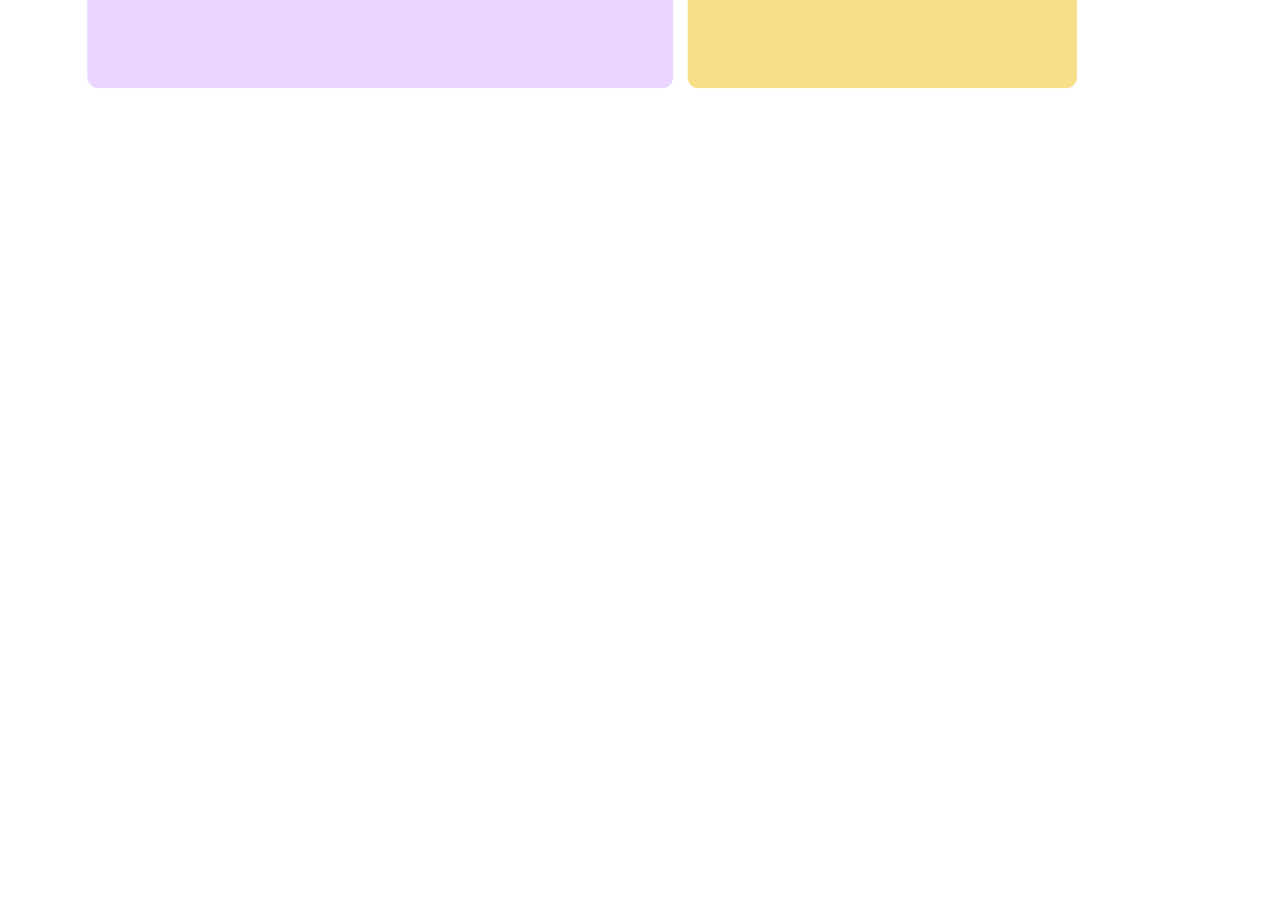
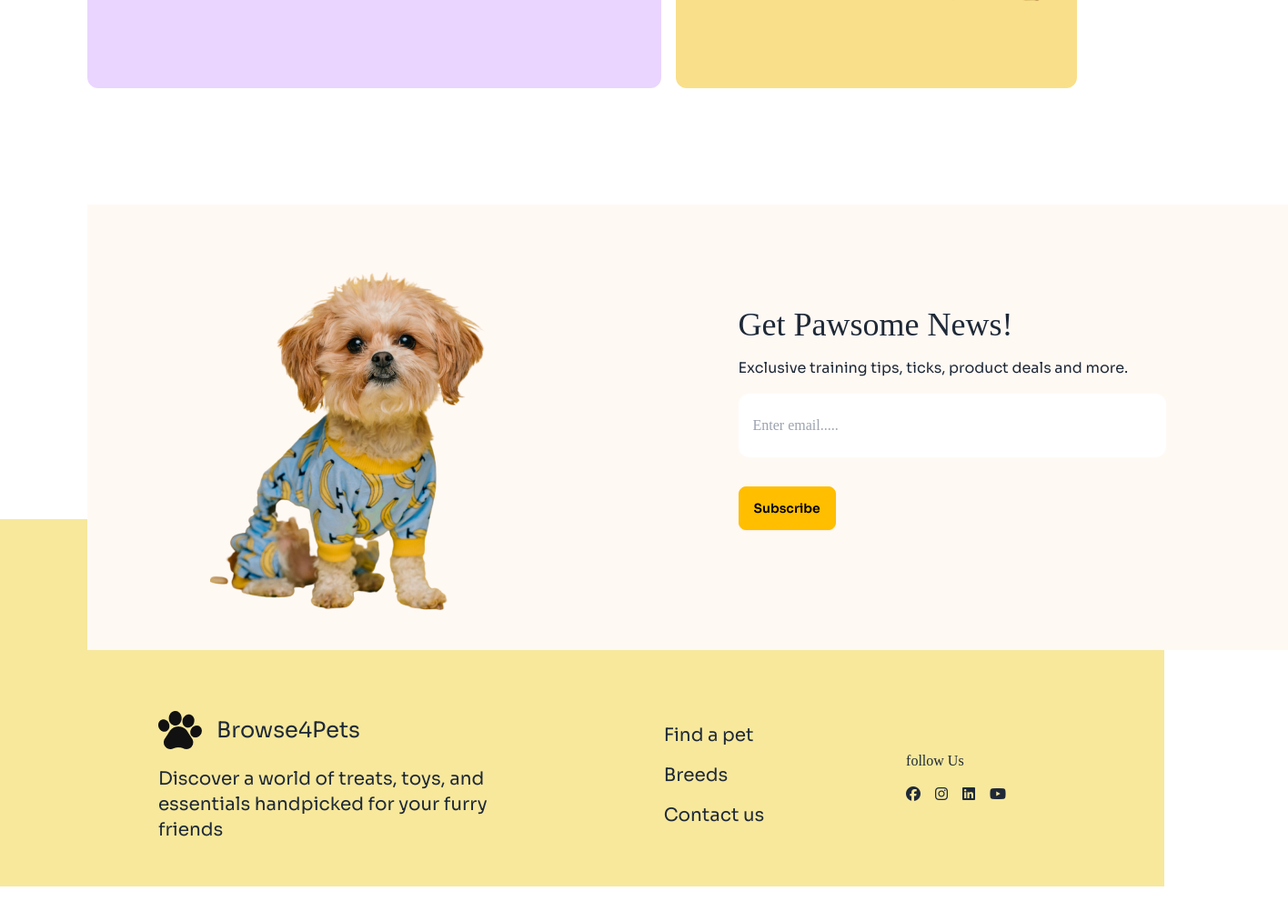
Before and after one commit to sariakhatun/Assignment3-001, a plain HTML site: page index.html in a window 1280 px wide. Shown: the part 2492-3505 px from the top of the page at 91% size, 1416 px wide, since content can reach past the window. Before the commit the page ends 2717 px from the top, so only its background shows below. Drawn offline with nearby package versions, Linux system fonts and the light colour scheme; a web font is replaced by a local one.

Commit message:
added footer section

```diff
--- a/index.html
+++ b/index.html
@@ -395,7 +395,8 @@
 
         <div class="lg:flex lg:gap-4">
           <!-- big card -->
-          <div class="bg-purple-200 py-12 px-8 lg:pt-24 lg:px-12 rounded-xl lg:flex w-[360px] h-[230px] lg:w-[750px] lg:h-[380px] mb-8"
+          <div
+            class="bg-purple-200 py-12 px-8 lg:pt-24 lg:px-12 rounded-xl lg:flex w-[360px] h-[230px] lg:w-[750px] lg:h-[380px] mb-8"
           >
             <div class="">
               <p class="hidden lg:block text-xl">Under Price</p>
@@ -414,17 +415,70 @@
             </div>
           </div>
           <!-- small card -->
-        <div class=" w-[360px] h-[230px] lg:w-[510px] lg:h-[380px] bg-[#F9DF8A] rounded-xl ">
+          <div
+            class="w-[360px] h-[230px] lg:w-[540px] lg:h-[380px] bg-[#F9DF8A] rounded-xl"
+          >
             <div class="mx-10 py-16">
               <h1 class="text-2xl lg:text-3xl">T-Shirt for Dogs</h1>
               <h1 class="text-4xl lg:text-5xl text-orange-400">$7.99</h1>
             </div>
             <div class="relative -top-52 lg:-top-60 ml-52 mt-8">
-            <img src="c1-assets/cute-pet-mid.png" alt="">
+              <img src="c1-assets/cute-pet-mid.png" alt="" />
             </div>
           </div>
         </div>
+      </section>
 
+      <!-- upper -->
+      <section class="mx-6 lg:mx-24 my-12 lg:my-24 bg-[#FFF9F4] pt-12 lg:flex justify-around w-[360px]  lg:w-[1320px] lg:h-[490px] relative z-10"
+      >
+        <!-- dog -->
+        <div class="flex items-center justify-center">
+          <img src="c1-assets/cute-pet-mid.png" alt="" />
+        </div>
+        <!-- contact -->
+        <div class="mt-16">
+          <h1 class="text-4xl lg:text-left text-center ">Get Pawsome News!</h1>
+          <p class="sora my-4 lg:text-left text-center ">
+            Exclusive training tips, ticks, product deals and more.
+          </p>
+          <input
+            type="text"
+            name=""
+            id=""
+            placeholder="Enter email....."
+            class="bg-white w-[170px] lg:w-[470px] h-[70px] p-4 rounded-xl mb-8"
+          />
+          <div class="lg:text-left text-center pb-8">
+            <button class="btn btn-warning sora">Subscribe</button>
+          </div>
+        </div>
+      </section>
+      <!-- footer -->
+       <section class="bg-[#f7e89c] pt-72 lg:pt-52 relative -top-60">
+        <div class="mx-24 lg:flex justify-around items-center">
+          <div class="mb-12">
+            <div class="flex items-center gap-4 mb-4">
+              <img src="c1-assets/logo-footer.png" alt="">
+              <p class="text-2xl sora">Browse4Pets</p>
+            </div>
+            <p class="sora text-xl w-[300px] lg:w-[400px]">Discover a world of treats, toys, and essentials handpicked for your furry friends</p>
+          </div>
+          <div class="text-xl sora mb-12">
+            <p class="mb-4">Find a pet</p>
+            <p class="mb-4">Breeds</p>
+            <p>Contact us</p>
+          </div>
+          <div class="pb-12">
+            <p class="mb-4">follow Us</p>
+            <div class="flex gap-4 items-center">
+              <i class="fa-brands fa-facebook"></i>
+              <i class="fa-brands fa-instagram"></i>
+              <i class="fa-brands fa-linkedin"></i>
+              <i class="fa-brands fa-youtube"></i>
+            </div>
+          </div>
+        </div>
        </section>
     </main>
   </body>
```
Also changed, not shown: one.html (added, +17 -0 lines). Lines whose indentation alone changed are shown as unchanged.
